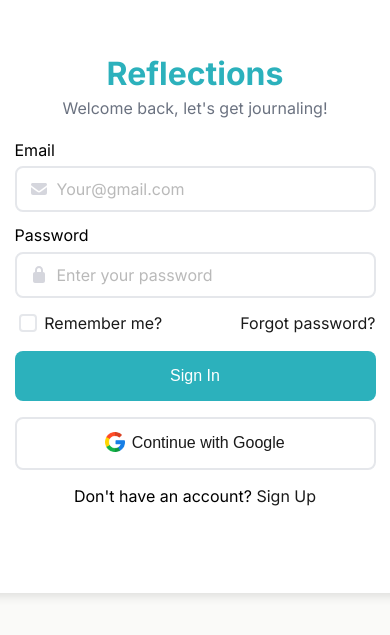
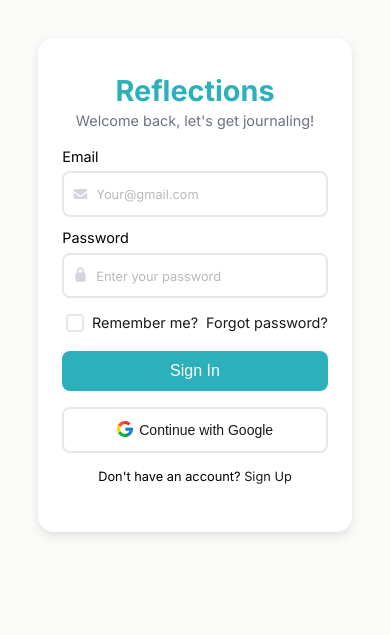
Before and after one commit to AI-Powered-Journaling-App/Reflections, a React (Vite) app in the folder reflections/: page /login in a window 390 px wide. Shown: the part 137-772 px from the top of the page. Built offline with nearby package versions, Linux system fonts and the light colour scheme; no server answers.

Commit message:
made responsive for mobile devices

```diff
--- a/reflections/src/styles/Button.css
+++ b/reflections/src/styles/Button.css
@@ -14,3 +14,9 @@
 .button-container button:hover {
     background-color: var(--btn-hover);
 }
+
+@media screen and (max-width: 768px) {
+    .button-container button {
+        padding: 0.7rem;
+    }
+}
--- a/reflections/src/styles/InputField.css
+++ b/reflections/src/styles/InputField.css
@@ -39,3 +39,23 @@
     font-family: 'Inter';
     opacity: 0.5;
 }
+
+@media screen and (max-width: 480px) {
+    .input-field input {
+        padding: 0.7rem 0.6rem;
+        font-size: 15px;
+    }
+
+    .input-field input.with-icon {
+        padding-left: 2rem;
+    }
+
+    .input-field .input-icon {
+        left: 0.6rem;
+        font-size: 0.85rem;
+    }
+
+    .input-field input::placeholder {
+        font-size: 0.8rem;
+    }
+}
--- a/reflections/src/styles/Login.css
+++ b/reflections/src/styles/Login.css
@@ -41,17 +41,6 @@
     font-style: italic;
 }
 
-/* Tablet adjustments */
-@media screen and (max-width: 1100px) {
-    .content {
-        gap: 2rem;
-    }
-
-    .login-image {
-        max-width: 350px;
-    }
-}
-
 @media screen and (max-width: 1620px) {
     .login-image {
         max-width: 600px;
@@ -62,19 +51,16 @@
     .image-container {
         display: none;
     }
+
+    .content {
+        gap: 0;
+    }
 }
 
-/* Small screens - hide image and center card */
 @media screen and (max-width: 768px) {
     .content {
-        flex-direction: column;
+        display: flex;
         justify-content: center;
-        gap: 0;
-        height: auto;
-    }
-
-    .main-wrapper {
-        height: auto;
-        min-height: 100vh;
+        align-items: center;
     }
 }
--- a/reflections/src/styles/LoginCard.css
+++ b/reflections/src/styles/LoginCard.css
@@ -4,13 +4,15 @@
     justify-content: center;
     flex-direction: column;
     margin: 0.5rem;
-    padding: 0.5rem;
+    padding: 3rem 0.5rem;
     background-color: var(--bg-card);
-    height: 600px;
+    min-height: 400px;
+    height: auto;
     width: 425px;
     border-radius: 1rem;
     box-shadow: var(--drop-shadow);
     transition: box-shadow 0.3s ease;
+    box-sizing: border-box;
 }
 
 .login-card:hover {
@@ -24,7 +26,6 @@
     flex-direction: column;
     width: 100%;
     margin-top: -2rem;
-    padding: 0rem;
 }
 
 .login-header h1 {
@@ -32,6 +33,7 @@
 }
 
 .login-header h4 {
+    text-align: center;
     color: var(--txt-secondary);
     font-weight: 400;
     margin-top: -1rem;
@@ -61,6 +63,7 @@
     justify-content: space-between;
     align-items: center;
     padding: 0rem 2rem;
+    gap: 0.5rem;
 }
 
 .checkbox-container {
@@ -73,8 +76,8 @@
 .checkbox-container input[type="checkbox"] {
     appearance: none;
     -webkit-appearance: none;
-    width: 18px;
-    height: 18px;
+    min-width: 18px;
+    min-height: 18px;
     border: 2px solid var(--border-color-input);
     border-radius: 4px;
     background-color: transparent;
@@ -157,3 +160,69 @@
 .custom-link:hover {
     color: var(--txt-accent);
 }
+
+@media screen and (max-width: 768px) {
+
+    .login-card {
+        margin: 1rem;
+        width: auto;
+        max-width: 400px;
+    }
+
+    .username-field,
+    .email-field,
+    .password-field,
+    .options,
+    .button-wrapper,
+    .google-button-wrapper,
+    .cna-link {
+        padding: 0rem 1rem;
+    }
+
+    .google-button-wrapper button {
+        font-size: 15px;
+        padding: 0.7rem;
+    }
+
+    .google-icon {
+        width: 17px;
+        height: 17px;
+    }
+}
+
+@media screen and (max-width: 480px) {
+    .login-card {
+        margin: 0.5rem;
+    }
+
+    .login-header h1 {
+        font-size: 1.8rem;
+    }
+
+    .login-header h4 {
+        font-size: 0.9rem;
+    }
+
+    .username-field,
+    .email-field,
+    .password-field,
+    .options,
+    .button-wrapper,
+    .google-button-wrapper,
+    .cna-link {
+        font-size: 0.9rem;
+    }
+
+    .google-button-wrapper button {
+        font-size: 14px;
+    }
+
+    .google-icon {
+        width: 16px;
+        height: 16px;
+    }
+
+    .cna-link {
+        font-size: 0.8rem;
+    }
+}
```
